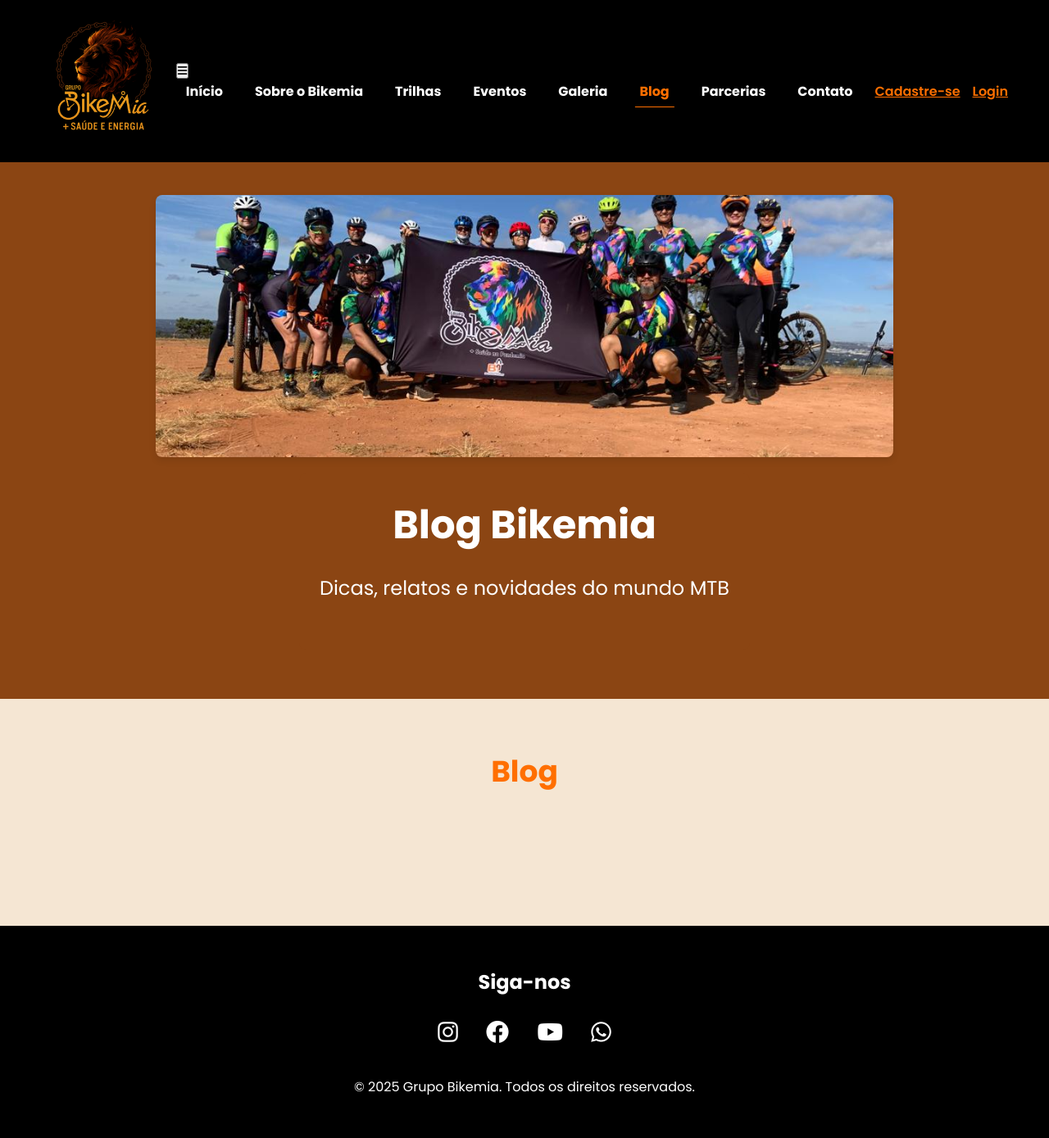
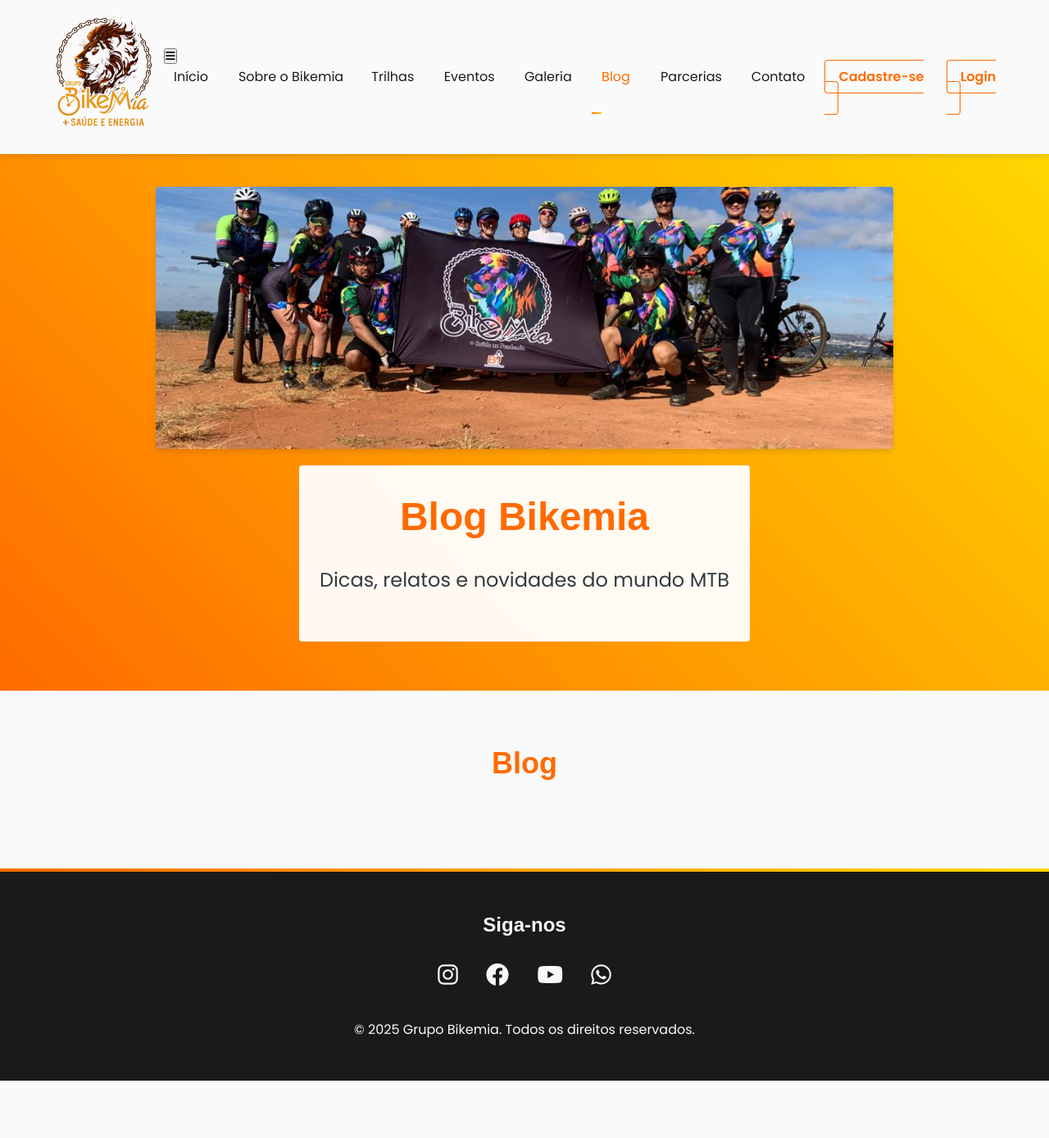
Before and after one commit to EHSS1/Projeto-web-site-Bikemia, a PHP site: page /blog.html in a window 1280 px wide. Shown: the whole page at 82% size. After the commit the page ends 1319 px from the top, so only its background shows below. Run offline with PHP 8.4, Linux system fonts and the light colour scheme.

Commit message:
Update styles with new design

```diff
--- a/src/css/styles.css
+++ b/src/css/styles.css
@@ -1,22 +1,24 @@
 /* Reset e Variáveis */
 :root {
-  --primary-color: #ff6f00;
+  --primary-color: #FF6B00;
+  --primary-light: #FF8533;
   --primary-hover: #e65c00;
-  --secondary-color: #007BFF;
-  --secondary-hover: #0056b3;
-  --dark-color: #000;
-  --light-color: #fff;
-  --text-color: #333;
-  --text-light: #666;
-  --success-color: #28a745;
+  --secondary-color: #4B0082;
+  --accent-color: #FFD700;
+  --dark-color: #1A1A1A;
+  --light-color: #F8F9FA;
+  --gray-light: #E9ECEF;
+  --gray: #6C757D;
+  --gray-dark: #343A40;
+  --success-color: #52B788;
   --error-color: #dc3545;
-  --border-radius: 8px;
-  --box-shadow: 0 4px 8px rgba(0, 0, 0, 0.1);
+  --border-radius: 4px;
+  --box-shadow: 0 4px 6px rgba(0, 0, 0, 0.1);
   --transition: all 0.3s ease;
   --modal-z-index: 1000;
-  --nav-bg: #000;
-  --body-bg: #f5e6d3;
-  --banner-bg: #8B4513;
+  --body-font: 'Poppins', sans-serif;
+  --heading-font: 'Montserrat', sans-serif;
+  --gradient-fire: linear-gradient(45deg, #FF6B00, #FFD700);
 }
 
 * {
@@ -26,25 +28,22 @@
 }
 
 body {
-  font-family: 'Poppins', Arial, sans-serif;
-  color: var(--text-color);
-  background: var(--body-bg);
+  font-family: var(--body-font);
+  color: var(--gray-dark);
+  background: var(--light-color);
   line-height: 1.6;
-}
-
-body.modal-open {
-  overflow: hidden;
 }
 
 /* Header */
 header {
-  background-color: var(--nav-bg);
-  padding: 20px 50px;
+  background-color: rgb(251, 250, 250);
+  padding: 15px 50px;
   display: flex;
   justify-content: space-between;
   align-items: center;
   position: relative;
   z-index: 100;
+  box-shadow: var(--box-shadow);
 }
 
 .logo img {
@@ -53,34 +52,39 @@ header {
   transition: var(--transition);
 }
 
-.logo img:hover {
-  opacity: 0.9;
-  transform: scale(1.03);
-}
-
 /* Navegação */
 nav ul {
   list-style: none;
   display: flex;
   gap: 15px;
-  flex-direction: row;
   align-items: center;
   margin: 0;
   padding: 0;
 }
 
-nav ul li {
-  margin: 0;
+nav ul li a {
+  color: var(--dark-color);
+  text-decoration: none;
+  font-weight: 500;
+  padding: 8px 12px;
+  position: relative;
+  transition: var(--transition);
 }
 
-nav ul li a {
-  color: var(--light-color);
-  text-decoration: none;
-  font-weight: bold;
-  padding: 8px 12px;
+nav ul li a::after {
+  content: '';
+  position: absolute;
+  bottom: 0;
+  left: 0;
+  width: 0;
+  height: 2px;
+  background: var(--gradient-fire);
   transition: var(--transition);
-  border-radius: 4px;
-  position: relative;
+}
+
+nav ul li a:hover::after,
+nav ul li a.active::after {
+  width: 100%;
 }
 
 nav ul li a:hover,
@@ -88,43 +92,21 @@ nav ul li a.active {
   color: var(--primary-color);
 }
 
-nav ul li a::after {
-  content: '';
-  position: absolute;
-  bottom: 0;
-  left: 50%;
-  width: 0;
-  height: 1px;
-  background-color: var(--primary-color);
-  transition: all 0.3s ease;
-  transform: translateX(-50%);
-}
-
-nav ul li a:hover::after,
-nav ul li a.active::after {
-  width: 80%;
-}
-
 /* Links para login/cadastro */
 .link-azul {
   color: var(--primary-color) !important;
-  text-decoration: underline !important;
+  text-decoration: none !important;
   font-weight: 600;
-  background: none !important;
-  border: none !important;
-  padding: 0 !important;
-  cursor: pointer;
-  transition: color 0.2s;
-  border-radius: 0 !important;
+  padding: 8px 16px !important;
+  border: 1px solid var(--primary-color) !important;
+  border-radius: var(--border-radius) !important;
+  transition: var(--transition);
 }
 
-.link-azul:hover,
-.link-azul:focus {
-  color: var(--primary-hover) !important;
-  text-decoration: underline !important;
-  outline: 2px solid var(--primary-color);
-  outline-offset: 2px;
-  background: none !important;
+.link-azul:hover {
+  background: var(--gradient-fire) !important;
+  color: var(--light-color) !important;
+  border-color: transparent !important;
 }
 
 /* Banner */
@@ -132,7 +114,7 @@ nav ul li a.active::after {
   position: relative;
   text-align: center;
   color: var(--light-color);
-  background: var(--banner-bg);
+  background: var(--gradient-fire);
   padding: 40px 0;
   min-height: 350px;
   display: flex;
@@ -152,7 +134,7 @@ nav ul li a.active::after {
 }
 
 .destaque-texto {
-  background: var(--banner-bg);
+  background: rgba(255, 255, 255, 0.95);
   padding: 25px;
   border-radius: var(--border-radius);
   text-align: center;
@@ -163,18 +145,19 @@ nav ul li a.active::after {
 .banner h1 {
   font-size: 48px;
   margin-bottom: 20px;
-  color: var(--light-color);
+  color: var(--primary-color);
+  font-family: var(--heading-font);
 }
 
 .banner p {
   font-size: 24px;
   margin-bottom: 30px;
-  color: var(--light-color);
+  color: var(--gray-dark);
 }
 
 /* Botões */
 .botao {
-  background-color: var(--light-color);
+  background: var(--light-color);
   color: var(--primary-color);
   padding: 12px 24px;
   margin: 0 10px 10px 0;
@@ -197,12 +181,14 @@ nav ul li a.active::after {
 .destaques {
   padding: 60px 20px;
   text-align: center;
+  background: var(--light-color);
 }
 
 .destaques h2 {
   font-size: 36px;
   margin-bottom: 40px;
   color: var(--primary-color);
+  font-family: var(--heading-font);
 }
 
 .trilhas-lista, .eventos-lista {
@@ -229,11 +218,21 @@ nav ul li a.active::after {
 
 /* Footer */
 footer {
-  background: var(--nav-bg);
+  background: var(--dark-color);
   color: var(--light-color);
   padding: 50px 20px;
   text-align: center;
-  margin-top: 60px;
+  position: relative;
+}
+
+footer::before {
+  content: '';
+  position: absolute;
+  top: 0;
+  left: 0;
+  right: 0;
+  height: 4px;
+  background: var(--gradient-fire);
 }
 
 .footer-content {
@@ -249,6 +248,7 @@ footer {
   color: var(--light-color);
   margin-bottom: 20px;
   font-size: 24px;
+  font-family: var(--heading-font);
 }
 
 .redes-sociais a {
```
Also changed, not shown: other parts of src/css/styles.css (+45 -66 lines).
